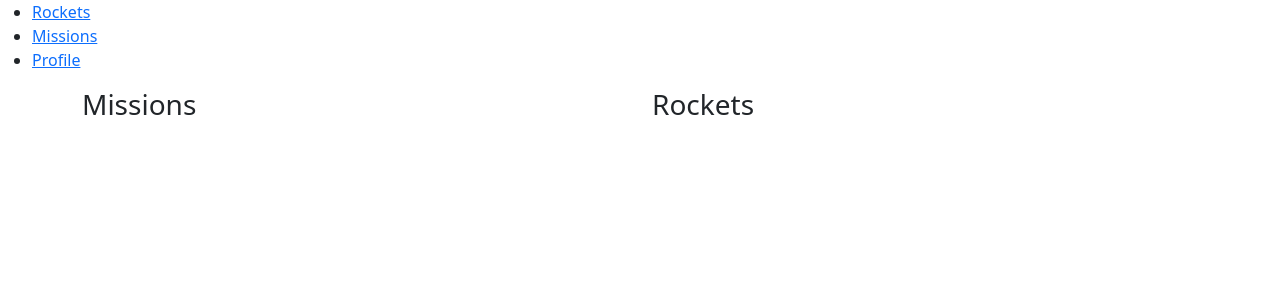
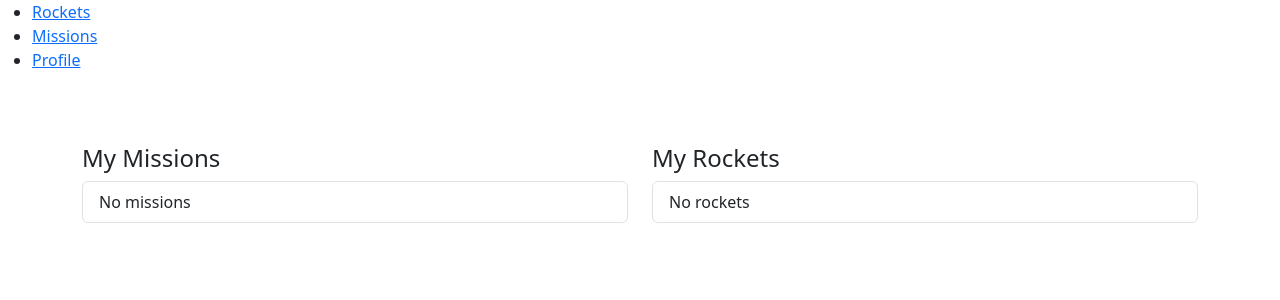
Before and after one commit to SAZZAD1Q2/Space-Hub, a React (Create React App) app: page /profile in a window 1280 px wide. Shown: the top 300 px of the page. Built offline with nearby package versions, Linux system fonts and the light colour scheme.

Commit message:
Add styles to Profile page

```diff
--- a/src/Routes/Profile.jsx
+++ b/src/Routes/Profile.jsx
@@ -1,11 +1,19 @@
 const Profile = () => (
-  <div className="container">
-    <div className="row">
+  <div className="container py-2">
+    <div className="row py-5">
       <div className="col-6">
-        <h3>Missions</h3>
+        <h4>My Missions</h4>
+        <ul className="list-group ">
+          <li className="list-group-item">No missions</li>
+        </ul>
       </div>
       <div className="col-6">
-        <h3>Rockets</h3>
+        <h4>My Rockets</h4>
+        <ul className="list-group">
+          <li className="list-group-item">
+            No rockets
+          </li>
+        </ul>
       </div>
     </div>
   </div>
```
